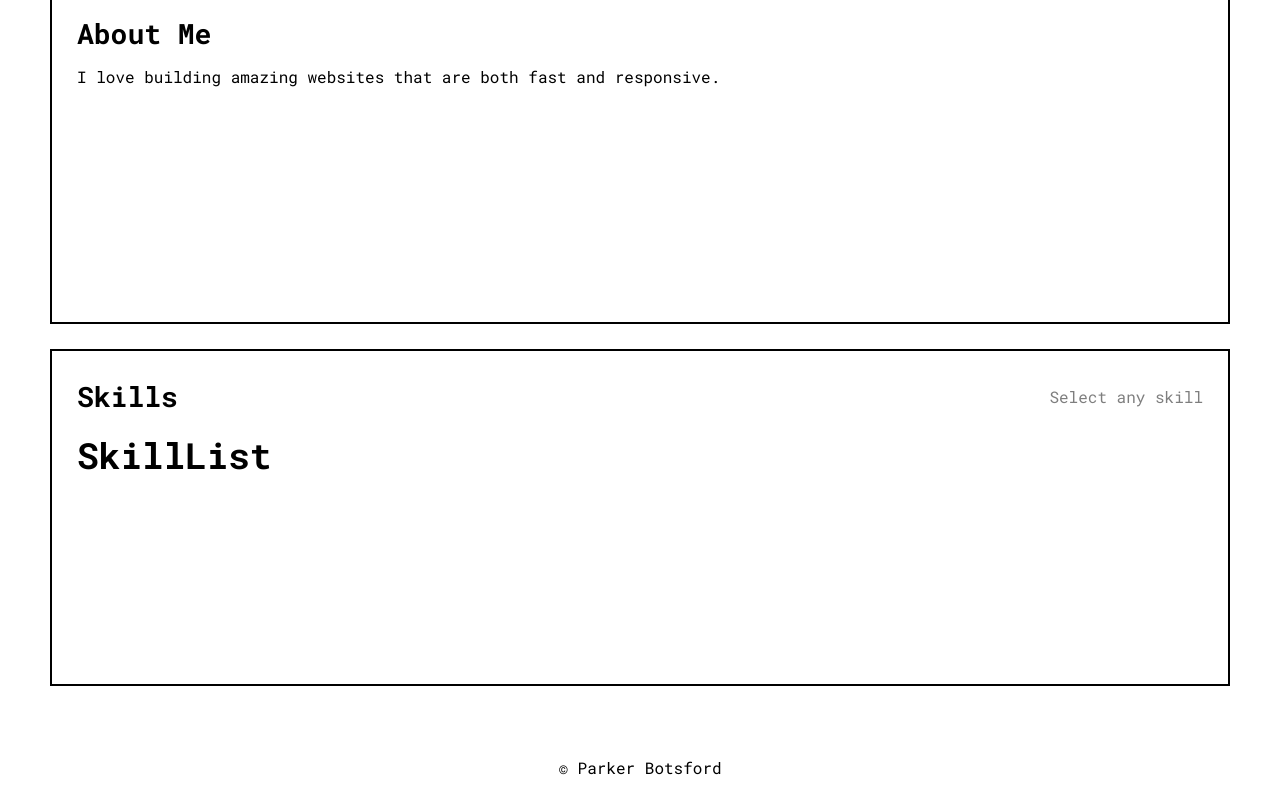
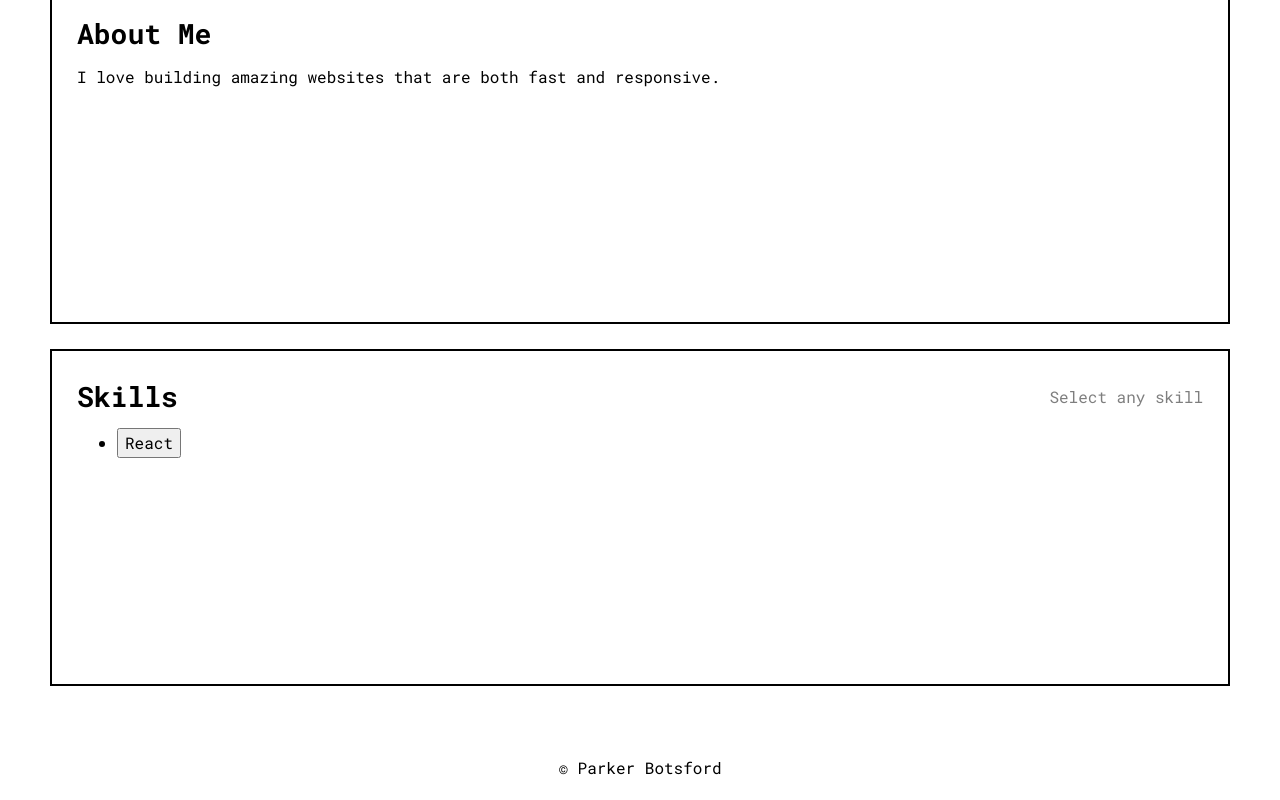
Before and after one commit to parbots/parkerbotsford.com, a Next.js app: page / in a window 1280 px wide. Shown: the part 784-1584 px from the top of the page. Built offline with nearby package versions, Linux system fonts and the light colour scheme.

Commit message:
Create SkillItem component

```diff
--- /dev/null
+++ b/components/SkillList/SkillItem/SkillItem.js
@@ -0,0 +1,11 @@
+import styles from './SkillItem.module.css';
+
+const SkillItem = (props) => {
+    return (
+        <li className={styles.item}>
+            <button className={styles.button}>{props.children}</button>
+        </li>
+    );
+};
+
+export default SkillItem;
--- /dev/null
+++ b/components/SkillList/SkillItem/index.js
@@ -0,0 +1 @@
+export { default } from './SkillItem';
--- a/components/SkillList/SkillList.js
+++ b/components/SkillList/SkillList.js
@@ -1,8 +1,12 @@
+import styles from './SkillList.module.css';
+
+import SkillItem from './SkillItem';
+
 const SkillList = () => {
     return (
-        <div>
-            <h1>SkillList</h1>
-        </div>
+        <ul className={styles.skillList}>
+            <SkillItem>React</SkillItem>
+        </ul>
     );
 };
 
```
Also changed, not shown: components/SkillList/SkillItem/SkillItem.module.css (added).
